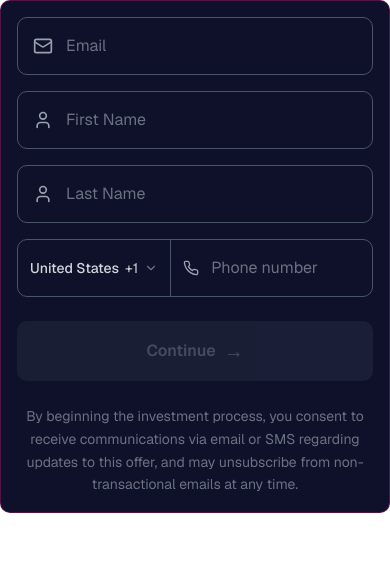
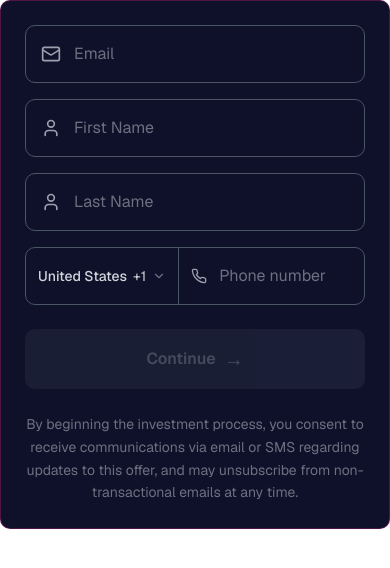
Before and after one commit to AkeoDev/elf-labs-investment-app, a Next.js app: page / in a window 390 px wide. Shown: the top 568 px of the page. Built offline with nearby package versions, Linux system fonts and the light colour scheme.

Commit message:
3.3 0.2 style update

```diff
--- a/components/initial-form.tsx
+++ b/components/initial-form.tsx
@@ -270,7 +270,7 @@ export function InitialForm({ onSubmit }: InitialFormProps) {
   }
 
   return (
-    <div className="rounded-lg border border-[#e91e8c]/30 bg-[#0f1029] p-4 sm:p-8 max-w-xl mx-auto">
+    <div className="rounded-lg border border-[#e91e8c]/30 bg-[#0f1029] p-6 sm:p-8 max-w-xl mx-auto">
       <form onSubmit={handleSubmit} className="space-y-4">
         <div className="relative">
           <Mail className="absolute left-4 top-1/2 -translate-y-1/2 w-5 h-5 text-gray-400" />
--- a/components/investment-flow.tsx
+++ b/components/investment-flow.tsx
@@ -112,7 +112,7 @@ export function InvestmentFlow({ userData }: { userData: UserData }) {
   }
 
   return (
-    <div className="rounded-lg border border-[#e91e8c]/30 bg-[#0f1029] p-4 md:p-6">
+    <div className="rounded-lg border border-[#e91e8c]/30 bg-[#0f1029] p-6 md:p-6">
       <div className="flex items-center gap-2 mb-4">
         <span className="w-3 h-3 rounded-sm bg-[#e91e8c]" />
         <h2 className="text-white font-medium">Begin your Investment</h2>
```
